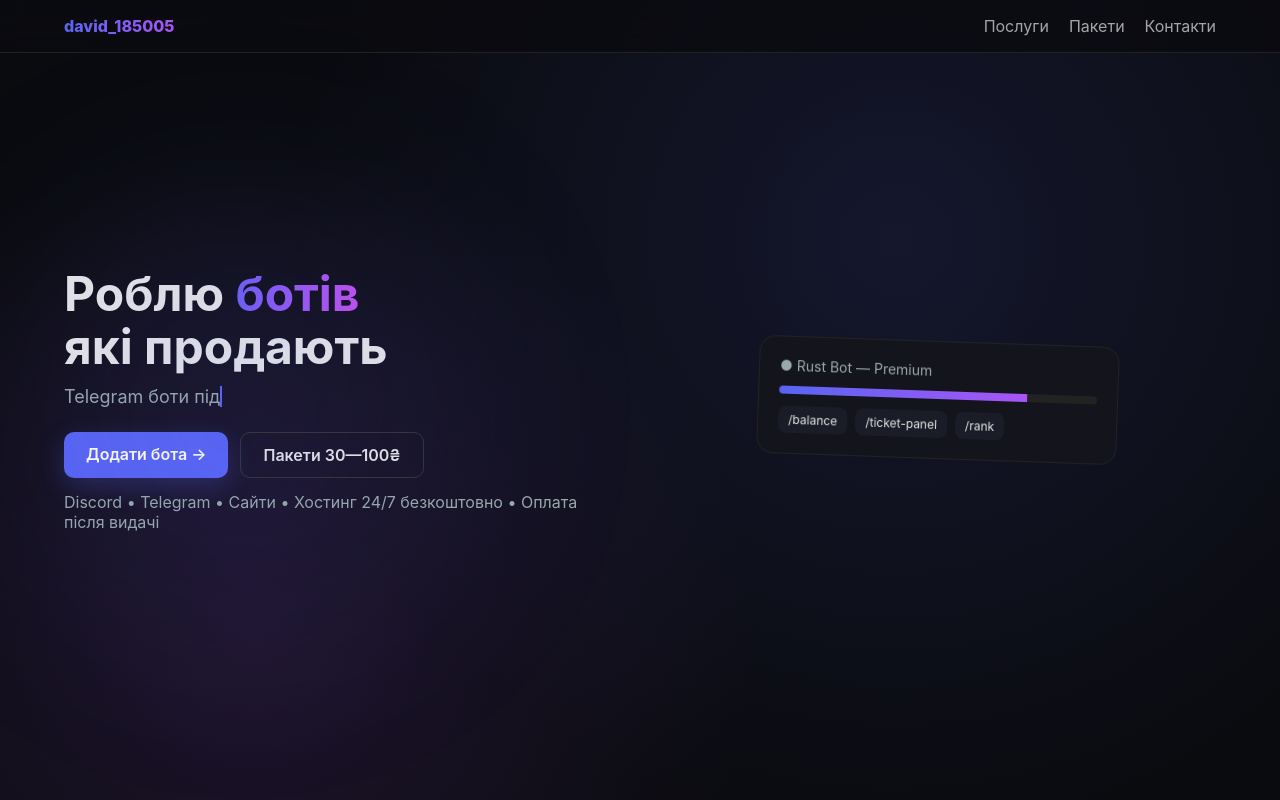
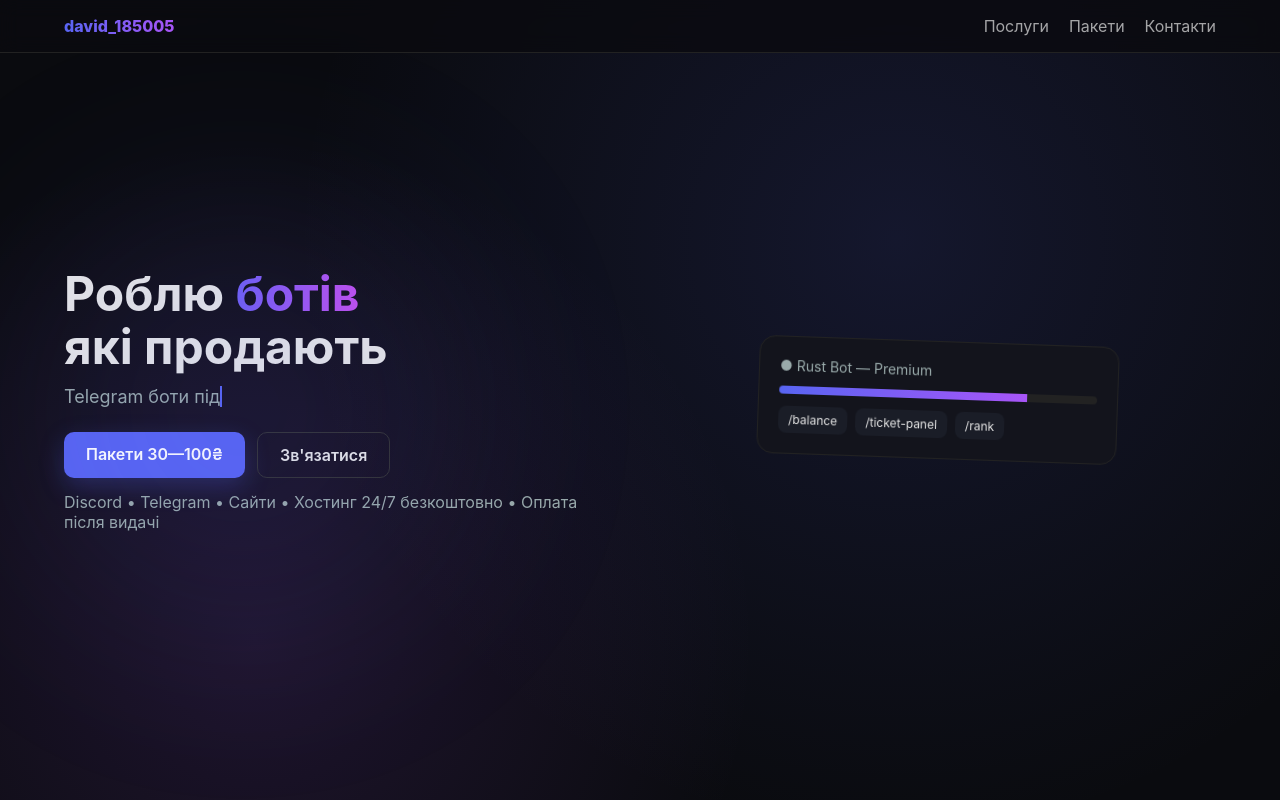
Before and after one commit to godboss-claude/bot-rust, a website: page index.html in a window 1280 px wide. Shown: the top 800 px of the page. Drawn offline with Linux system fonts and the light colour scheme.

Commit message:
fix: remove public invite link

```diff
--- a/index.html
+++ b/index.html
@@ -46,8 +46,8 @@ footer{padding:30px 5%;border-top:1px solid #222;color:#9aa;text-align:center}
   <h1 class="reveal show">Роблю <span class="grad">ботів</span><br>які продають</h1>
   <div class="type" id="type"></div>
   <div style="display:flex;gap:12px;flex-wrap:wrap">
-    <a class="btn btn-p" href="https://discord.com/oauth2/authorize?client_id=1543872491821473852&permissions=8&scope=bot%20applications.commands">Додати бота →</a>
-    <a class="btn btn-g" href="#pricing">Пакети 30—100₴</a>
+    <a class="btn btn-p" href="#pricing">Пакети 30—100₴</a>
+    <a class="btn btn-g" href="#contact">Зв'язатися</a>
   </div>
   <p style="margin-top:14px;color:#9aa">Discord • Telegram • Сайти • Хостинг 24/7 безкоштовно • Оплата після видачі</p>
  </div>
```
